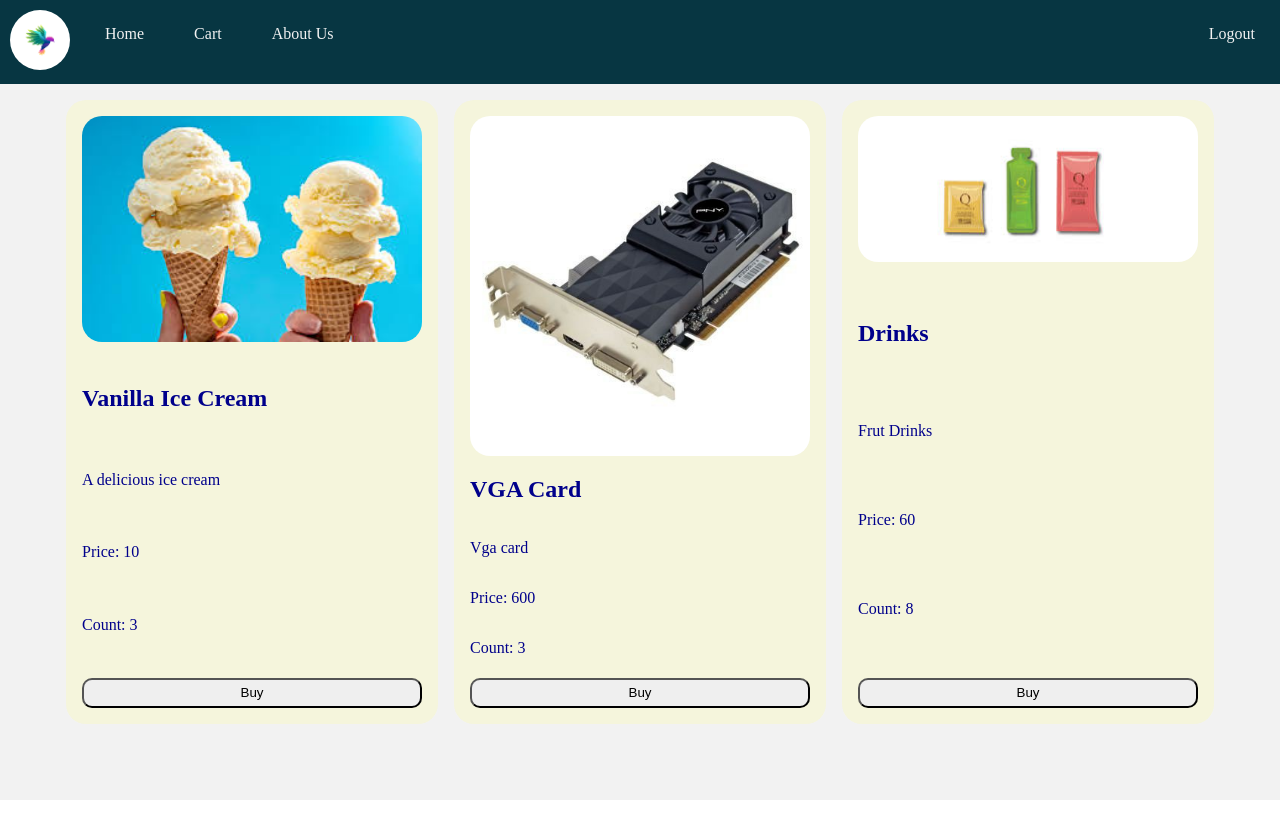
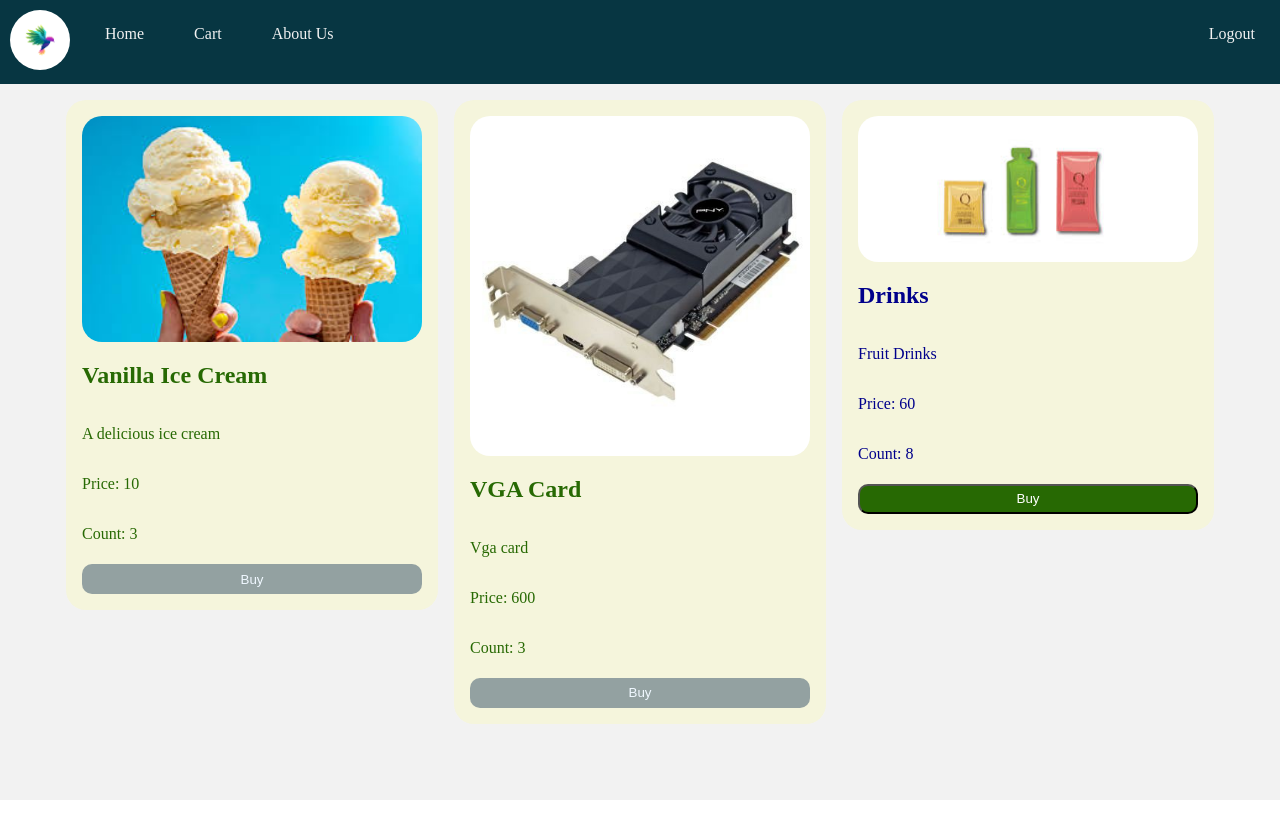
Before and after one commit to L4Y3R/Angular-Practice, an Angular app in the folder HelloWorld/: page / in a window 1280 px wide. Shown: the top 838 px of the page. Built offline with nearby package versions, Linux system fonts and the light colour scheme.

Commit message:
Directives

```diff
--- a/HelloWorld/src/app/app.component.css
+++ b/HelloWorld/src/app/app.component.css
@@ -16,4 +16,8 @@
   border: var(--light-gray) solid;
   border-width: 1px 0px 1px 0px;
   height: 100%;
+  display: grid;
+  grid-template-columns: repeat(3, 1fr);
+  gap: 1rem;
+  padding: 1rem;
 }
--- a/HelloWorld/src/app/app.component.html
+++ b/HelloWorld/src/app/app.component.html
@@ -8,7 +8,8 @@
   </div>
   <div class="main">
     <app-item-card
-      [item]="itemsFromParent"
+      *ngFor="let item of itemsFromParent"
+      [item]="item"
       (addToCart)="addToCart($event)"
     ></app-item-card>
   </div>
--- a/HelloWorld/src/app/app.component.ts
+++ b/HelloWorld/src/app/app.component.ts
@@ -25,7 +25,7 @@ export class AppComponent {
     },
     {
       label: 'Drinks',
-      description: 'Frut Drinks',
+      description: 'Fruit Drinks',
       price: 60,
       count: 8,
       imageUrl: 'assets/products/drink.jfif',
--- a/HelloWorld/src/app/item-card/item-card.component.css
+++ b/HelloWorld/src/app/item-card/item-card.component.css
@@ -1,10 +1,3 @@
-.card-container {
-  display: grid;
-  grid-template-columns: repeat(3, 1fr);
-  gap: 1rem;
-  padding: 1rem;
-}
-
 .card {
   display: flex;
   flex-direction: column;
@@ -14,6 +7,11 @@
   background-color: beige;
 }
 
+.highlight-card {
+  font-weight: 400;
+  color: var(--green);
+}
+
 img {
   width: 100%;
   height: auto;
@@ -21,8 +19,20 @@ img {
   border-radius: 20px;
 }
 
-.button {
+.btnDisable {
+  background-color: var(--light-grey);
+  border: tomato;
+  color: aliceblue;
   margin-top: 5px;
   border-radius: 10px;
   height: 30px;
 }
+
+.btnEnable {
+  background-color: var(--green);
+  color: white;
+  cursor: pointer;
+  margin-top: 5px;
+  border-radius: 10px;
+  height: 30px;
+}
--- a/HelloWorld/src/app/item-card/item-card.component.html
+++ b/HelloWorld/src/app/item-card/item-card.component.html
@@ -1,10 +1,17 @@
 <div class="card-container">
-  <div *ngFor="let item of item" class="card">
+  <div class="card" [ngClass]="item.count < 4 ? 'highlight-card' : ''">
     <img [src]="item.imageUrl" alt="{{ item.label }}" />
     <h2>{{ item.label }}</h2>
     <p>{{ item.description }}</p>
     <p>Price: {{ item.price }}</p>
     <p>Count: {{ item.count }}</p>
-    <button class="button" (click)="buyItem(item)">Buy</button>
+    <button
+      [ngClass]="btnClasses"
+      [disabled]="item.count < 4"
+      class="button"
+      (click)="buyItem(item)"
+    >
+      Buy
+    </button>
   </div>
 </div>
--- a/HelloWorld/src/app/item-card/item-card.component.ts
+++ b/HelloWorld/src/app/item-card/item-card.component.ts
@@ -1,4 +1,12 @@
-import { Component, Input, OnInit, Output, EventEmitter } from '@angular/core';
+import {
+  Component,
+  Input,
+  OnInit,
+  Output,
+  EventEmitter,
+  OnChanges,
+  SimpleChanges,
+} from '@angular/core';
 import { Item } from '../data-models/items';
 
 @Component({
@@ -6,14 +14,28 @@ import { Item } from '../data-models/items';
   templateUrl: './item-card.component.html',
   styleUrls: ['./item-card.component.css'],
 })
-export class ItemCardComponent implements OnInit {
-  @Input() item: Item[];
+export class ItemCardComponent implements OnInit, OnChanges {
+  @Input() item: Item;
   @Output() addToCart: EventEmitter<Item> = new EventEmitter<Item>();
+  btnClasses: Record<string, boolean> = {};
 
   constructor() {}
 
   ngOnInit(): void {}
 
+  ngOnChanges(changes: SimpleChanges) {
+    if (changes) {
+      this.setBtnClases();
+    }
+  }
+
+  setBtnClases() {
+    this.btnClasses = {
+      btnDisable: this.item.count < 4,
+      btnEnable: !(this.item.count < 4),
+    };
+  }
+
   buyItem(item: Item) {
     this.addToCart.emit(item);
   }
```
